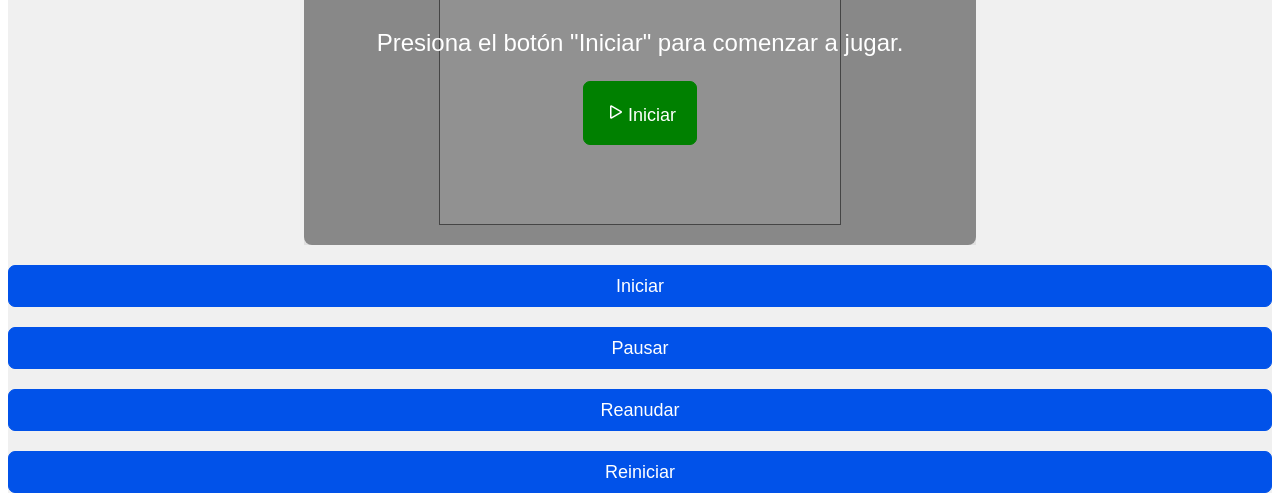
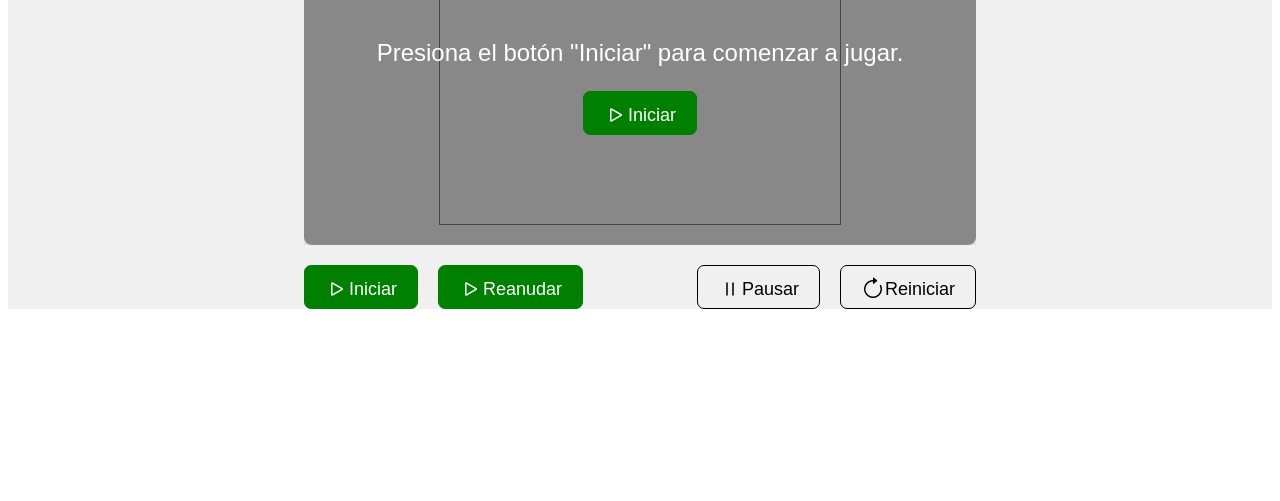
Before and after one commit to Chrystian-Calderon/Snake-Game, a plain HTML site: page index.html in a window 1280 px wide. Shown: the part 301-802 px from the top of the page. Drawn offline with nearby package versions, Linux system fonts and the light colour scheme.

Commit message:
structure and styles for buttons

```diff
--- a/index.html
+++ b/index.html
@@ -32,11 +32,13 @@
             </div>
         </div>
         <div class="info">
-            <div class="buttons">
-                <button id="start">Iniciar</button>
-                <button id="pause">Pausar</button>
-                <button id="resume">Reanudar</button>
-                <button id="restart">Reiniciar</button>
+            <div class="controls">
+                <button id="start"><i class="bi bi-play"></i>Iniciar</button>
+                <button id="resume"><i class="bi bi-play"></i>Reanudar</button>
+            </div>
+            <div class="controls">
+                <button id="pause"><i class="bi bi-pause"></i>Pausar</button>
+                <button id="restart"><i class="bi bi-arrow-clockwise"></i>Reiniciar</button>
             </div>
         </div>
     </div>
--- a/style.css
+++ b/style.css
@@ -16,7 +16,7 @@ h1 {
 }
 
 button {
-    padding: 15px 20px;
+    padding: 5px 20px;
     border: 1px solid black;
     border-radius: 7px;
     background-color: transparent;
@@ -27,11 +27,15 @@ button {
 }
 
 i {
-    width: calc(0.25rem * 5);
-    height: calc(0.25rem * 5);
+    width: calc(0.25rem * 6);
+    height: calc(0.25rem * 6);
     margin-right: 4px;
     font-size: 1.5rem;
     margin: auto 0;
+}
+
+i::before {
+    vertical-align: middle !important;
 }
 
 .container {
@@ -125,22 +129,40 @@ header .scores>div span#high-score {
     border-color: darkgreen;
 }
 
-
-
-.container>.game>canvas {
-    background-color: white;
+/* buttons */
+.info {
+    max-width: 42rem;
+    margin: 0 auto;
+    display: flex;
+    justify-content: space-between;
 }
 
-.container>.info .buttons {
+.info .controls {
     display: flex;
-    flex-direction: column;
     gap: 20px;
 }
 
-.container>.info .buttons>button {
-    padding: 8px;
-    border: 1px solid #0152e9;
-    border-radius: 7px;
-    background-color: #0152e9;
+.info .controls #start,
+.info .controls #resume {
+    background-color: green;
     color: white;
+    border-color: green;
 }
+
+.info .controls #start:hover,
+.info .controls #resume:hover {
+    background-color: darkgreen;
+    border-color: darkgreen;
+}
+
+.info .controls #pause,
+.info .controls #restart {
+    background-color: transparent;
+    color: black;
+    border-color: black;
+}
+
+.info .controls #pause:hover,
+.info .controls #restart:hover {
+    background-color: rgba(0, 0, 0, 0.1);
+}
```
